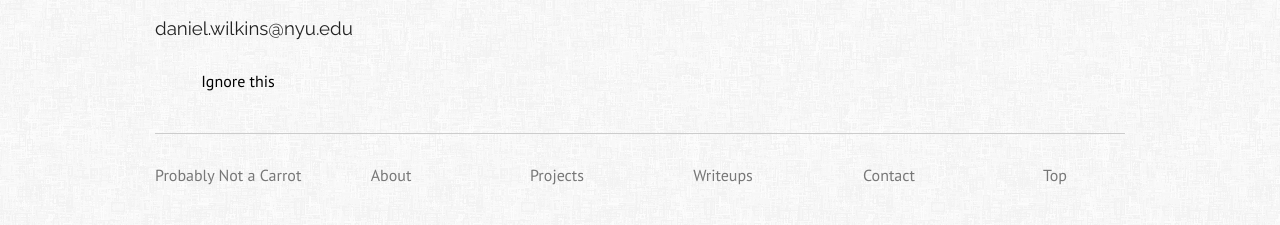
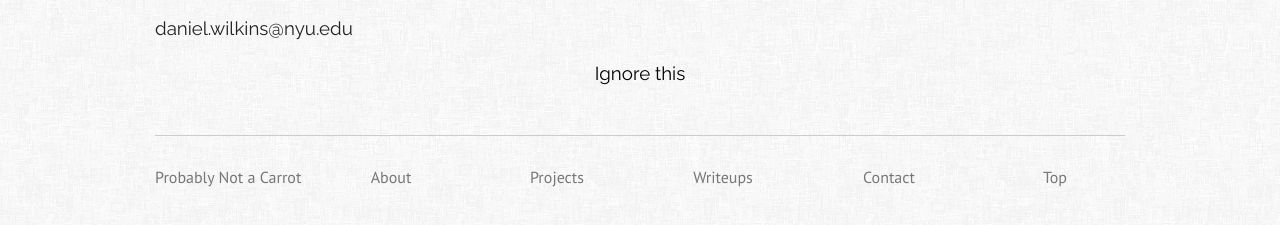
Before and after one commit to Danny-Wilkins/Danny-Wilkins.github.io, a plain HTML site: page contact.html in a window 1280 px wide. Shown: the part 173-398 px from the top of the page. Drawn offline with Linux system fonts and the light colour scheme.

Commit message:
Update contact.html

```diff
--- a/contact.html
+++ b/contact.html
@@ -35,7 +35,7 @@
             <h1>Contact me!</h1>
             <h3>I'm so lonely please email me with job offers or something.</h3>
             <h3>daniel.wilkins@nyu.edu</h3>
-            <li class="grid_2"><a href="super_peanut.jpg">Ignore this</a></li>
+            <h3><a href="super_peanut.jpg">Ignore this</a></h3>
         </div>
     </div>
     <footer>
```
